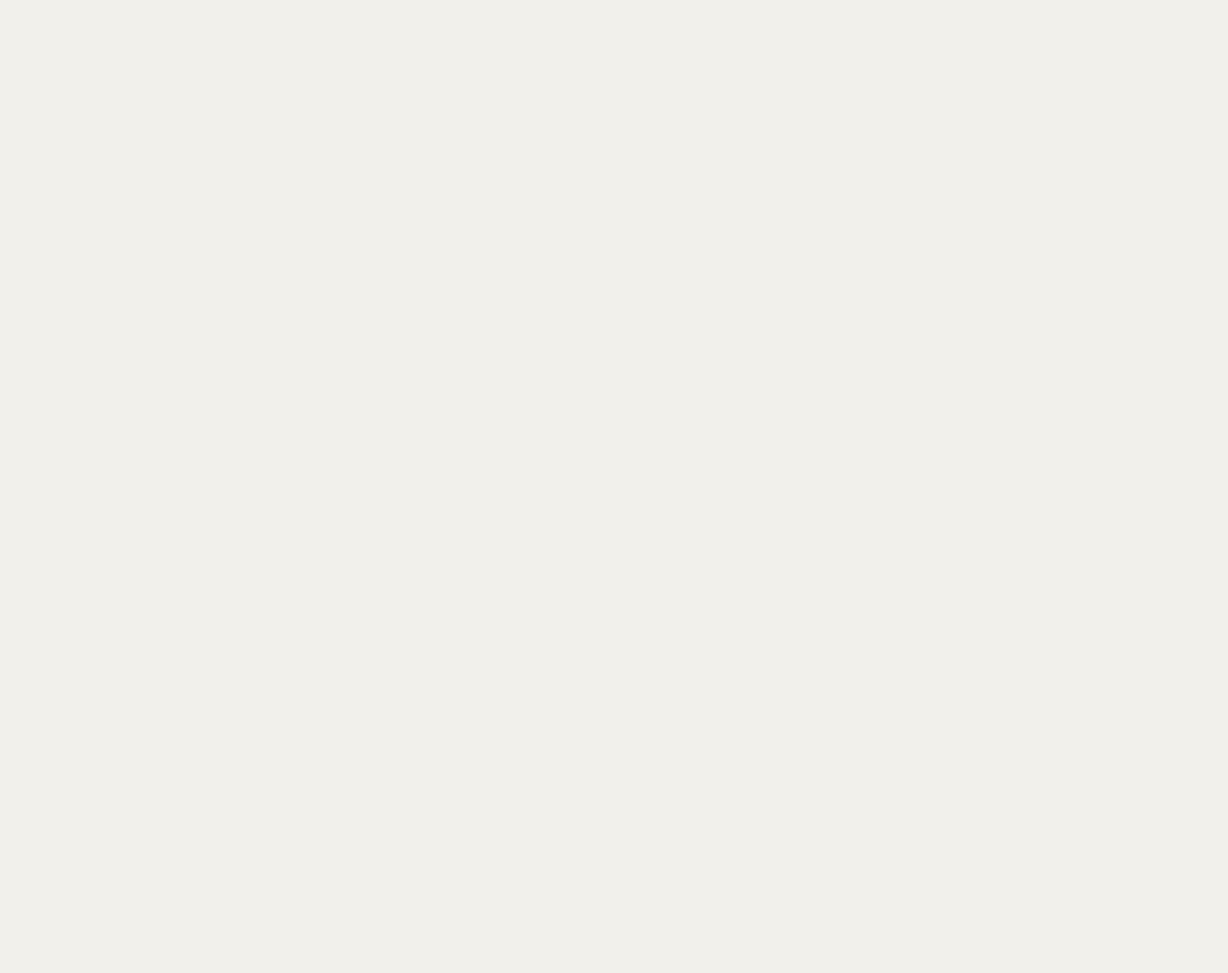
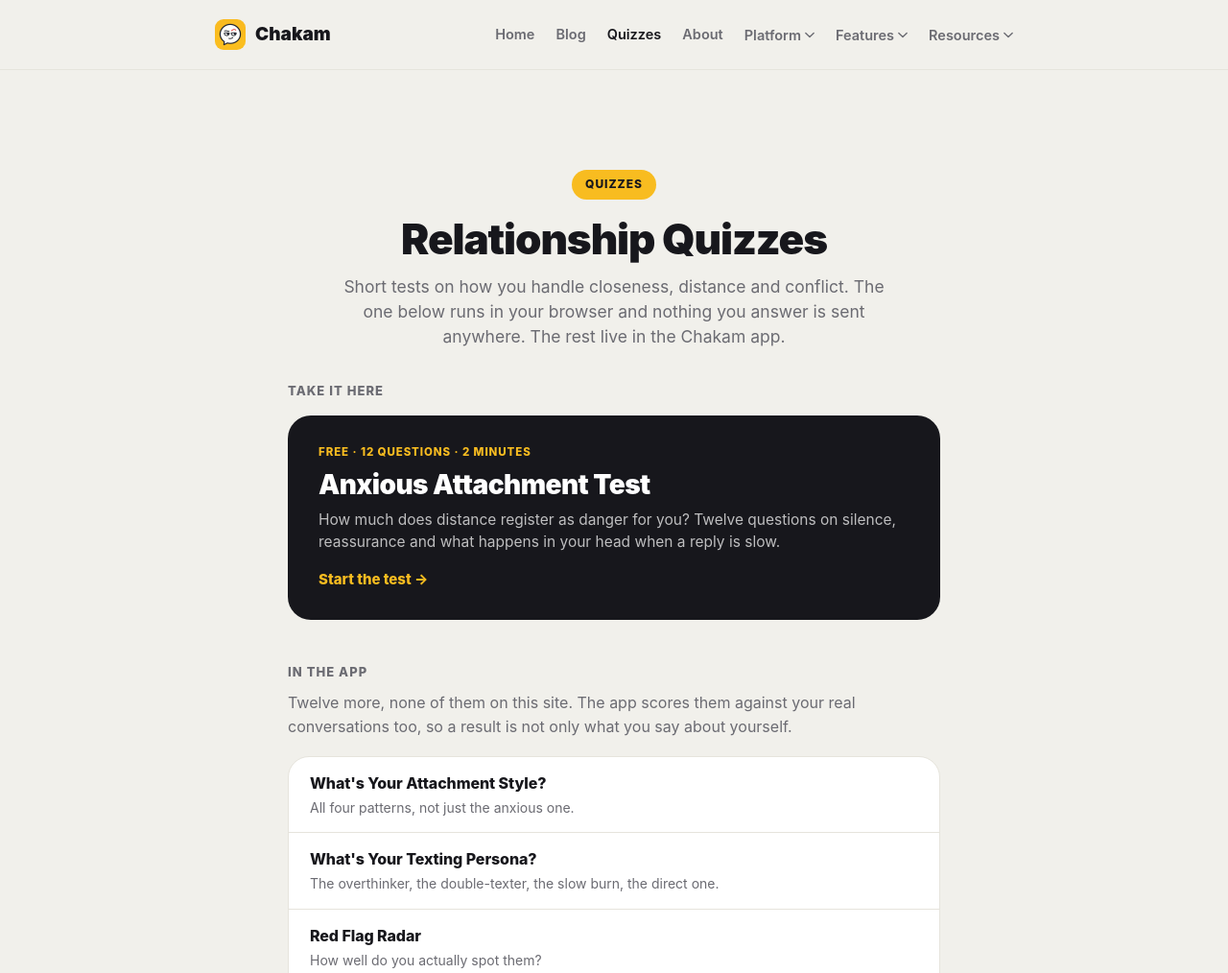
Before and after one commit to ebubelife/chakam-site, an Astro site: page /quiz in a window 1280 px wide. Before the commit this address had no page. Shown: the top 1014 px of the page at 96% size. Before the commit the page ends 800 px from the top, so only its background shows below. Built offline with nearby package versions, Linux system fonts and the light colour scheme; Astro itself is replaced by a stand-in of ours.

Commit message:
Add a Quizzes hub and put it in the nav
The hub lists the anxious attachment test first, then names all twelve
app-only tests individually. "And 12 more" persuades nobody; seeing the
actual titles is the reason to download. The web list is data-driven, so
adding the next test is a one-line change rather than a layout edit.

Not at /tools/quizzes, despite that being the path asked for. ToolsLayout
sets noindex,nofollow and astro.config.mjs keeps /tools/ out of the
sitemap, because that path holds the private workspace for building TikTok
slideshows. Putting the hub there would have quietly undone the indexing
work. It sits at /quiz/ instead, matching the test already there, and the
menu entry reads "Quizzes" either way.

Added to the nav twice: a top-level item beside Blog, and inside Resources
where people go looking. The test page now carries an "All quizzes" link
back up, and its BreadcrumbList gained the hub as a middle step.

Also moves the shared /quiz/ chrome out of the test page's style block
into global.css. Those rules were page-scoped, so the hub rendered with no
layout at all: full width, flush left, no centring. Test-only styling (the
question card, options, result, share card) stays with the test.

Rechecked after the move: the test still scores 36/36 as High and 0 as
Low, the share card still exports at the right size with Inter loaded, no
page errors.

Co-Authored-By: Claude Opus 5 <noreply@anthropic.com>

```diff
--- a/src/layouts/BaseLayout.astro
+++ b/src/layouts/BaseLayout.astro
@@ -12,7 +12,7 @@ import { platforms } from '../data/platforms';
 interface Props {
   title: string;
   description: string;
-  active?: 'home' | 'about' | 'privacy' | 'terms' | 'child-safety' | 'blog' | 'help' | 'pricing';
+  active?: 'home' | 'about' | 'privacy' | 'terms' | 'child-safety' | 'blog' | 'help' | 'pricing' | 'quiz';
   legal?: boolean; // wraps <main> content in .legal for the article-style pages
   ogImage?: string; // absolute or root-relative; defaults to the logo
   noindex?: boolean; // rare — not used today, kept for a future draft/preview page
@@ -117,6 +117,7 @@ const ogImageURL = new URL(ogImage, Astro.site);
     <nav class="site-nav" id="site-nav">
       <a href="/" class={active === 'home' ? 'active' : ''}>Home</a>
       <a href="/blog/" class={active === 'blog' ? 'active' : ''}>Blog</a>
+      <a href="/quiz/" class={active === 'quiz' ? 'active' : ''}>Quizzes</a>
       <a href="/about/" class={active === 'about' ? 'active' : ''}>About</a>
 
       <div class="nav-drop">
@@ -150,6 +151,7 @@ const ogImageURL = new URL(ogImage, Astro.site);
         </button>
         <div class="nav-drop-menu">
           <a href="/blog/">Blog</a>
+          <a href="/quiz/">Quizzes</a>
           <a href="/pricing/">Pricing</a>
           <a href="/help/">Help &amp; Support</a>
         </div>
--- /dev/null
+++ b/src/pages/quiz/index.astro
@@ -0,0 +1,244 @@
+---
+// The /quiz/ hub.
+//
+// NOT at /tools/quizzes: ToolsLayout sets noindex,nofollow and
+// astro.config.mjs keeps /tools/ out of the sitemap, because that path is
+// the private workspace for building TikTok slideshows. These pages are
+// meant to rank, so they live here and use BaseLayout.
+import BaseLayout from '../../layouts/BaseLayout.astro';
+
+const title = 'Relationship Quizzes: Free Attachment & Texting Tests';
+const description =
+  'Free relationship quizzes from Chakam. Take the anxious attachment test in your browser, and see the full set of attachment, texting and conflict tests in the app.';
+
+// Live on this site. One for now; this is a list so adding the next one
+// is a data change rather than a layout change.
+const webQuizzes = [
+  {
+    href: '/quiz/anxious-attachment-test/',
+    eyebrow: 'Free · 12 questions · 2 minutes',
+    title: 'Anxious Attachment Test',
+    blurb:
+      'How much does distance register as danger for you? Twelve questions on silence, reassurance and what happens in your head when a reply is slow.',
+  },
+];
+
+// The app-only set. Named individually on purpose: "and 12 more" persuades
+// nobody, whereas seeing the actual titles is the reason to download.
+const appQuizzes = [
+  { title: "What's Your Attachment Style?", blurb: 'All four patterns, not just the anxious one.' },
+  { title: "What's Your Texting Persona?", blurb: 'The overthinker, the double-texter, the slow burn, the direct one.' },
+  { title: 'Red Flag Radar', blurb: 'How well do you actually spot them?' },
+  { title: 'How Do You Handle Conflict?', blurb: 'What you reach for when it gets tense.' },
+  { title: 'How Do You Make Up After a Fight?', blurb: 'Repair style, which matters more than conflict style.' },
+  { title: 'Who Carries the Relationship?', blurb: 'Whose effort is holding it together.' },
+  { title: "What's Your Love Language?", blurb: 'How you give and want to receive.' },
+  { title: "What's Your Attraction Style?", blurb: 'What actually pulls you in.' },
+  { title: 'Push-Pull or Real Chemistry?', blurb: 'Telling intensity apart from a cycle.' },
+  { title: 'How Do You Handle Endings?', blurb: 'What you do when something is over.' },
+  { title: "When You're Called Out, What Do You Actually Do?", blurb: 'Accountability, honestly measured.' },
+  { title: 'Do You Show Narcissistic Traits?', blurb: 'The uncomfortable one, aimed at yourself.' },
+];
+
+const breadcrumbSchema = {
+  '@context': 'https://schema.org',
+  '@type': 'BreadcrumbList',
+  itemListElement: [
+    { '@type': 'ListItem', position: 1, name: 'Home', item: new URL('/', Astro.site).href },
+    { '@type': 'ListItem', position: 2, name: 'Quizzes', item: new URL('/quiz/', Astro.site).href },
+  ],
+};
+---
+<BaseLayout title={`${title} — Chakam`} description={description} active="quiz">
+  <Fragment slot="head">
+    <script type="application/ld+json" set:html={JSON.stringify(breadcrumbSchema)} />
+  </Fragment>
+
+  <div class="quiz-wrap">
+    <header class="quiz-head">
+      <span class="quiz-kicker">Quizzes</span>
+      <h1>Relationship Quizzes</h1>
+      <p class="quiz-sub">
+        Short tests on how you handle closeness, distance and conflict. The one
+        below runs in your browser and nothing you answer is sent anywhere. The
+        rest live in the Chakam app.
+      </p>
+    </header>
+
+    <section class="hub-section">
+      <h2 class="hub-heading">Take it here</h2>
+      {webQuizzes.map((q) => (
+        <a class="hub-card" href={q.href}>
+          <span class="hub-card-eyebrow">{q.eyebrow}</span>
+          <strong>{q.title}</strong>
+          <span class="hub-card-blurb">{q.blurb}</span>
+          <span class="hub-card-go">Start the test &rarr;</span>
+        </a>
+      ))}
+    </section>
+
+    <section class="hub-section">
+      <h2 class="hub-heading">In the app</h2>
+      <p class="hub-lead">
+        Twelve more, none of them on this site. The app scores them against your
+        real conversations too, so a result is not only what you say about
+        yourself.
+      </p>
+      <ul class="hub-list">
+        {appQuizzes.map((q) => (
+          <li>
+            <strong>{q.title}</strong>
+            <span>{q.blurb}</span>
+          </li>
+        ))}
+      </ul>
+      <div class="store-row">
+        <a class="store-badge" href="https://apps.apple.com/ng/app/chakam-chat-wrapped-red-flag/id6792742396">
+          <img src="/assets/img/apple_icon.png" alt="App Store" />
+          <span class="store-text">
+            <span class="store-eyebrow">Download on the</span>
+            <span class="store-name">App Store</span>
+          </span>
+        </a>
+        <a class="store-badge" href="https://play.google.com/store/apps/details?id=com.chakam.chatanalyzer">
+          <img src="/assets/img/png-clipart-goggle-playstore-icon-google-play-computer-icons-android-play-button-angle-rectangle.png" alt="Google Play" />
+          <span class="store-text">
+            <span class="store-eyebrow">Get it on</span>
+            <span class="store-name">Google Play</span>
+          </span>
+        </a>
+      </div>
+    </section>
+
+    <article class="quiz-prose">
+      <h2>What These Quizzes Are For</h2>
+      <p>
+        Every test here is self-report. It asks how you think you behave and
+        trusts your answer, which makes it useful for putting a name to something
+        you already half-suspect, and useless as a diagnosis. None of these is a
+        clinical instrument and none of them can tell you something is wrong with
+        you.
+      </p>
+      <p>
+        They work best when you answer about how you usually are rather than how
+        this week has gone. A single rough stretch pulls the same reactions out of
+        almost anyone, which is why a result taken mid-argument tends to say more
+        about the argument than about you.
+      </p>
+
+      <h2>Why the App Set Is Different</h2>
+      <p>
+        A quiz can only ever check your answers against themselves. The app checks
+        them against your actual messages: who reaches out first, how reply times
+        have moved, how conflict starts and who repairs it. That is the gap
+        between believing you are the calm one and finding out what the last three
+        months of a chat actually show.
+      </p>
+    </article>
+  </div>
+
+  <style is:global>
+    .hub-section { margin-bottom: 44px; }
+
+    .hub-heading {
+      font-size: 13px;
+      font-weight: 800;
+      letter-spacing: 0.08em;
+      text-transform: uppercase;
+      color: var(--muted);
+      margin: 0 0 16px;
+    }
+
+    .hub-lead {
+      font-size: 16px;
+      line-height: 1.55;
+      color: var(--muted);
+      margin: -6px 0 18px;
+    }
+
+    .hub-card {
+      display: block;
+      background: var(--ink);
+      color: #fff;
+      border-radius: 24px;
+      padding: 30px 32px;
+      text-decoration: none;
+      transition: transform 0.16s ease, box-shadow 0.16s ease;
+    }
+
+    .hub-card:hover {
+      transform: translateY(-3px);
+      box-shadow: 0 18px 38px rgba(0, 0, 0, 0.2);
+    }
+
+    .hub-card-eyebrow {
+      display: block;
+      font-size: 11.5px;
+      font-weight: 800;
+      letter-spacing: 0.08em;
+      text-transform: uppercase;
+      color: var(--yellow);
+    }
+
+    .hub-card strong {
+      display: block;
+      font-size: 28px;
+      font-weight: 900;
+      letter-spacing: -0.02em;
+      margin: 10px 0 8px;
+      line-height: 1.12;
+    }
+
+    .hub-card-blurb {
+      display: block;
+      font-size: 15.5px;
+      line-height: 1.5;
+      color: rgba(255, 255, 255, 0.72);
+    }
+
+    .hub-card-go {
+      display: inline-block;
+      margin-top: 16px;
+      font-size: 15px;
+      font-weight: 800;
+      color: var(--yellow);
+    }
+
+    .hub-list {
+      list-style: none;
+      margin: 0 0 22px;
+      padding: 0;
+      background: var(--card);
+      border: 1px solid var(--line);
+      border-radius: 22px;
+      overflow: hidden;
+    }
+
+    .hub-list li {
+      padding: 15px 22px;
+      border-bottom: 1px solid var(--line);
+    }
+
+    .hub-list li:last-child { border-bottom: 0; }
+
+    .hub-list strong {
+      display: block;
+      font-size: 16px;
+      font-weight: 800;
+      letter-spacing: -0.005em;
+    }
+
+    .hub-list span {
+      display: block;
+      font-size: 14px;
+      color: var(--muted);
+      margin-top: 2px;
+    }
+
+    @media (max-width: 640px) {
+      .hub-card { padding: 24px 22px; border-radius: 20px; }
+      .hub-card strong { font-size: 23px; }
+      .hub-list li { padding: 14px 18px; }
+    }
+  </style>
+</BaseLayout>
--- a/src/styles/global.css
+++ b/src/styles/global.css
@@ -1164,6 +1164,95 @@ footer.site .links a:hover { color: var(--ink); }
   .home-posts { grid-template-columns: minmax(0, 1fr); }
 }
 
+/* Shared chrome for every /quiz/ page: the hub and each test. Lives
+   here rather than in a page style block because both pages need it,
+   and a page-scoped copy meant the hub rendered unstyled. Test-only
+   styling (the question card, options, result, share card) stays in
+   anxious-attachment-test.astro. */
+.quiz-wrap {
+      max-width: 720px;
+      margin: 0 auto;
+      padding: 0 20px 80px;
+    }
+
+.quiz-head { text-align: center; padding: 48px 0 32px; }
+
+.quiz-backlink {
+      display: block;
+      font-size: 14px;
+      font-weight: 700;
+      color: var(--muted);
+      text-decoration: none;
+      margin-bottom: 20px;
+      text-align: left;
+    }
+
+.quiz-backlink:hover { color: var(--ink); }
+
+.quiz-kicker {
+      display: inline-block;
+      font-size: 12px;
+      font-weight: 800;
+      letter-spacing: 0.08em;
+      text-transform: uppercase;
+      color: var(--ink);
+      background: var(--yellow);
+      padding: 6px 14px;
+      border-radius: 100px;
+    }
+
+.quiz-head h1 {
+      font-size: 44px;
+      line-height: 1.05;
+      letter-spacing: -0.025em;
+      margin: 18px 0 14px;
+    }
+
+.quiz-sub {
+      font-size: 17.5px;
+      line-height: 1.5;
+      color: var(--muted);
+      margin: 0 auto;
+      max-width: 34em;
+    }
+
+.quiz-note {
+      font-size: 13.5px;
+      line-height: 1.45;
+      color: var(--muted);
+      max-width: 34em;
+      margin: 18px auto 0;
+      padding-top: 16px;
+      border-top: 1px solid var(--line);
+    }
+
+.quiz-prose { margin-top: 64px; }
+
+.quiz-prose h2 {
+      font-size: 27px;
+      letter-spacing: -0.018em;
+      margin: 44px 0 14px;
+    }
+
+.quiz-prose h3 { font-size: 18.5px; margin: 26px 0 8px; }
+
+.quiz-prose p {
+      font-size: 17px;
+      line-height: 1.62;
+      color: var(--ink);
+      margin: 0 0 16px;
+    }
+
+.quiz-faq p { color: var(--muted); font-size: 16px; }
+
+@media (max-width: 640px) {
+  .quiz-head { padding: 34px 0 26px; }
+  .quiz-head h1 { font-size: 33px; }
+  .quiz-sub { font-size: 16px; }
+  .quiz-prose h2 { font-size: 23px; }
+  .quiz-prose p { font-size: 16px; }
+}
+
 /* Blog index cards. A grid of boxes rather than a stack of text rows:
    every post carries a hero image, so leading with it makes the index
    scannable instead of a wall of similar-looking headlines. The newest
```
Also changed, not shown: src/pages/quiz/anxious-attachment-test.astro (+7 -70 lines).
